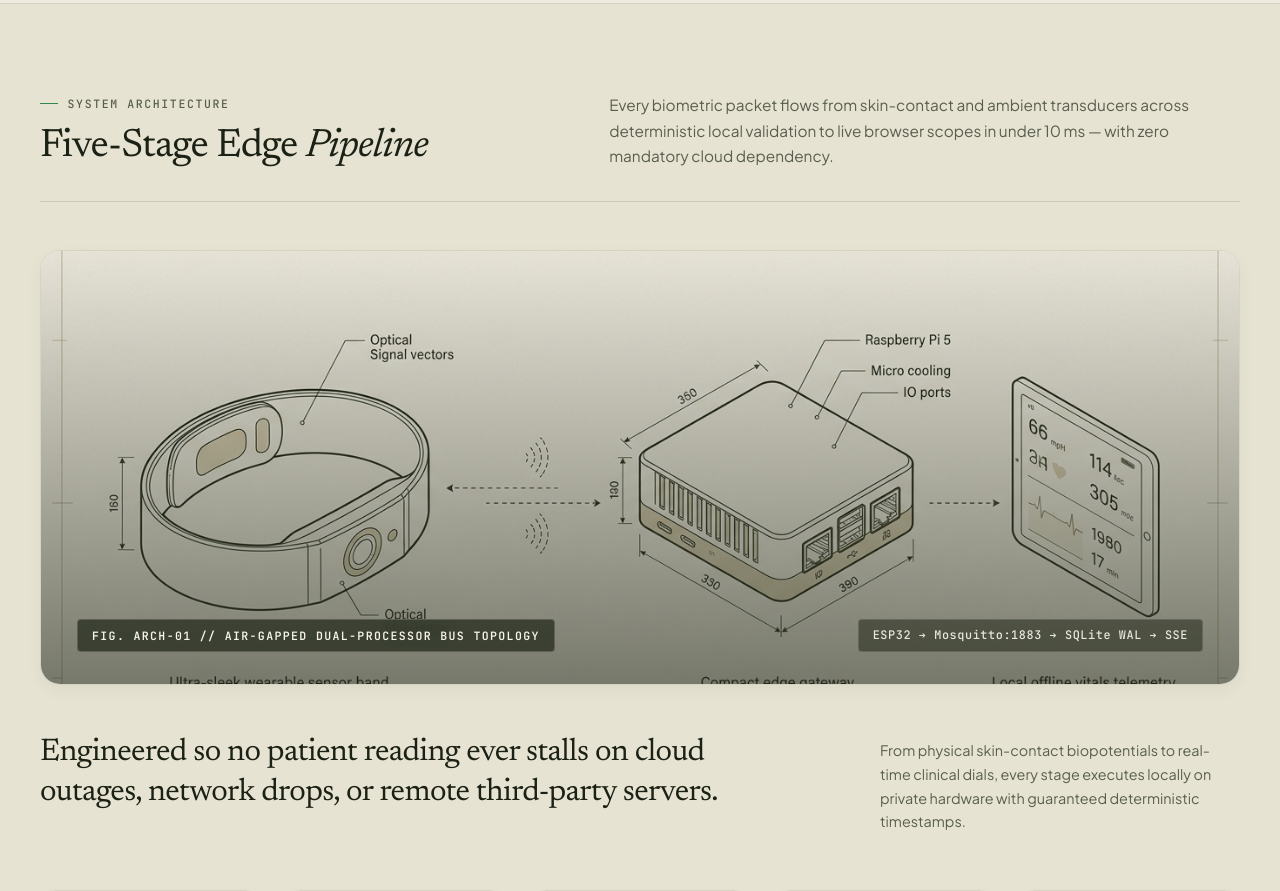
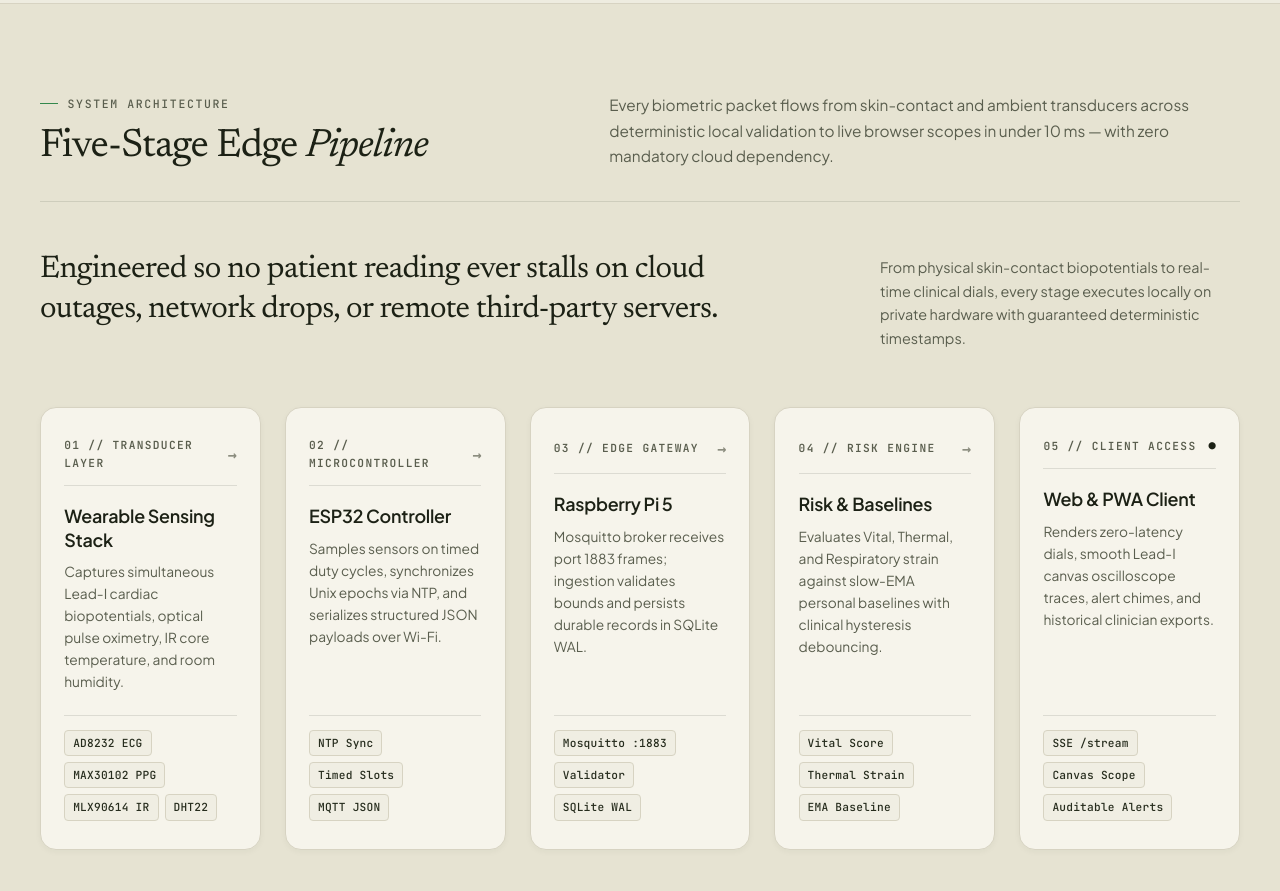
Before and after one commit to Aryyl/Spectrona, a Flask app: page / in a window 1280 px wide. Shown: the part 4079-4970 px from the top of the page. Run offline with Flask 3, Linux system fonts and the light colour scheme.

Commit message:
Remove Vitals Trend heart rate bar chart from dashboard and architecture diagram banner from landing page

```diff
--- a/dashboard/static/css/landing.css
+++ b/dashboard/static/css/landing.css
@@ -1170,74 +1170,6 @@ body.light-theme {
   border-bottom: 1px solid var(--border-light);
 }
 
-/* Wide Engineering Demonstration Banner — Matches About Section Banner */
-.arch-banner-placeholder {
-  width: 100%;
-  height: clamp(300px, 34vw, 440px);
-  border-radius: 20px;
-  background-color: var(--bg-card);
-  border: 1px solid var(--border-light);
-  box-shadow: var(--shadow-md);
-  margin-bottom: 3rem;
-  overflow: hidden;
-  position: relative;
-}
-
-.arch-banner-placeholder img {
-  position: absolute;
-  inset: 0;
-  width: 100%;
-  height: 100%;
-  object-fit: cover;
-  object-position: center 35%;
-  display: block;
-}
-
-.arch-banner-overlay {
-  position: absolute;
-  inset: 0;
-  background: linear-gradient(180deg, rgba(38, 44, 29, 0.05) 0%, rgba(38, 44, 29, 0.6) 100%);
-  display: flex;
-  align-items: flex-end;
-  padding: 2rem 2.25rem;
-}
-
-.arch-banner-meta {
-  display: flex;
-  align-items: center;
-  justify-content: space-between;
-  width: 100%;
-  gap: 1.25rem;
-  flex-wrap: wrap;
-}
-
-.arch-figure-badge {
-  font-family: var(--font-mono);
-  font-size: 0.72rem;
-  font-weight: 600;
-  letter-spacing: 0.12em;
-  text-transform: uppercase;
-  color: var(--text-white);
-  background-color: rgba(38, 44, 29, 0.76);
-  padding: 6px 14px;
-  border-radius: 4px;
-  backdrop-filter: blur(8px);
-  border: 1px solid rgba(246, 244, 235, 0.18);
-}
-
-.arch-spec-pill {
-  font-family: var(--font-mono);
-  font-size: 0.74rem;
-  font-weight: 500;
-  color: var(--text-white-translucent);
-  letter-spacing: 0.05em;
-  background-color: rgba(38, 44, 29, 0.58);
-  padding: 6px 14px;
-  border-radius: 4px;
-  backdrop-filter: blur(8px);
-  border: 1px solid rgba(246, 244, 235, 0.14);
-}
-
 /* Asymmetric Split Lead Row — Matches About Section Split */
 .arch-intro-split {
   display: grid;
@@ -2632,7 +2564,6 @@ body.light-theme {
     grid-column: auto;
   }
 
-  .arch-banner-meta,
   .contract-chain {
     flex-direction: column;
     align-items: flex-start;
--- a/dashboard/templates/landing.html
+++ b/dashboard/templates/landing.html
@@ -22,7 +22,7 @@
   <link rel="icon" type="image/png" sizes="192x192" href="/static/icons/icon-192x192.png" />
   <link rel="icon" type="image/png" href="/static/images/favicon.png" />
 
-  <link rel="stylesheet" href="/static/css/landing.css?v=10.3.0" />
+  <link rel="stylesheet" href="/static/css/landing.css?v=10.4.0" />
 </head>
 <body class="light-theme">
 
@@ -552,18 +552,7 @@
           </div>
         </div>
 
-        <!-- 2. Wide Architectural Demonstration Banner (Matches About Section Banner) -->
-        <div class="arch-banner-placeholder">
-          <img src="/static/images/architecture-editorial-banner.jpg?v=1" alt="Jeev One Five-Stage Edge Computing Pipeline Architecture Diagram" loading="lazy" />
-          <div class="arch-banner-overlay">
-            <div class="arch-banner-meta">
-              <span class="arch-figure-badge">FIG. ARCH-01 // AIR-GAPPED DUAL-PROCESSOR BUS TOPOLOGY</span>
-              <span class="arch-spec-pill">ESP32 ➔ Mosquitto:1883 ➔ SQLite WAL ➔ SSE</span>
-            </div>
-          </div>
-        </div>
-
-        <!-- 3. Asymmetric Split Lead Row (Matches About Section Split) -->
+        <!-- 2. Asymmetric Split Lead Row (Matches About Section Split) -->
         <div class="arch-intro-split">
           <div class="arch-intro-left">
             <p class="arch-lead-statement">
@@ -577,7 +566,7 @@
           </div>
         </div>
 
-        <!-- 4. Five Architectural Stage Cards (Clean Architectural Warm Ivory Cards) -->
+        <!-- 3. Five Architectural Stage Cards (Clean Architectural Warm Ivory Cards) -->
         <ol class="arch-flow-grid">
           <!-- Stage 01 -->
           <li class="arch-stage-card">
@@ -666,7 +655,7 @@
           </li>
         </ol>
 
-        <!-- 5. End-to-End Transport Contract Ribbon (Clean Flat Tags, No Green Pills) -->
+        <!-- 4. End-to-End Transport Contract Ribbon (Clean Flat Tags, No Green Pills) -->
         <div class="arch-contract-bar">
           <div class="contract-chain">
             <span class="editorial-micro-heading contract-micro-heading">Live Transport Contract</span>
```
Also changed, not shown: dashboard/templates/index.html (+2 -13 lines), dashboard/static/js/dashboard.js.
